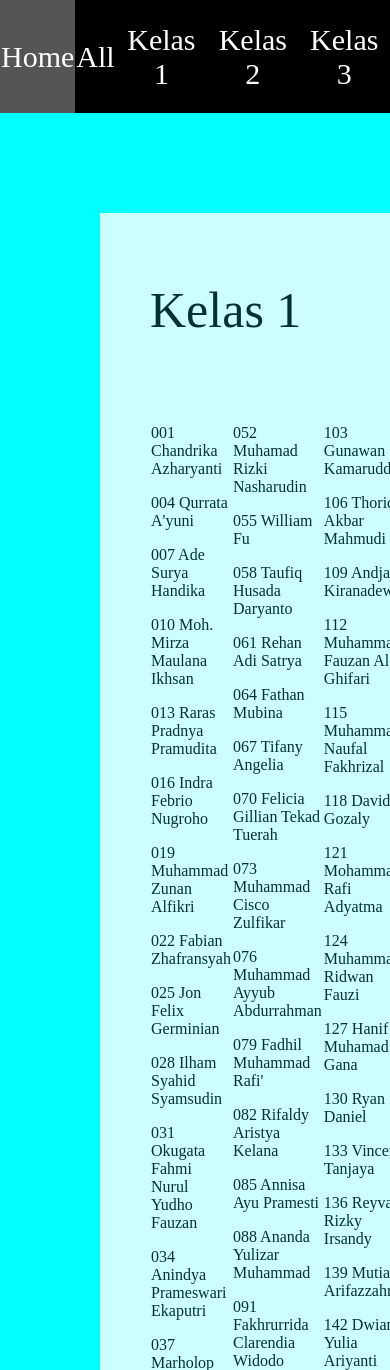
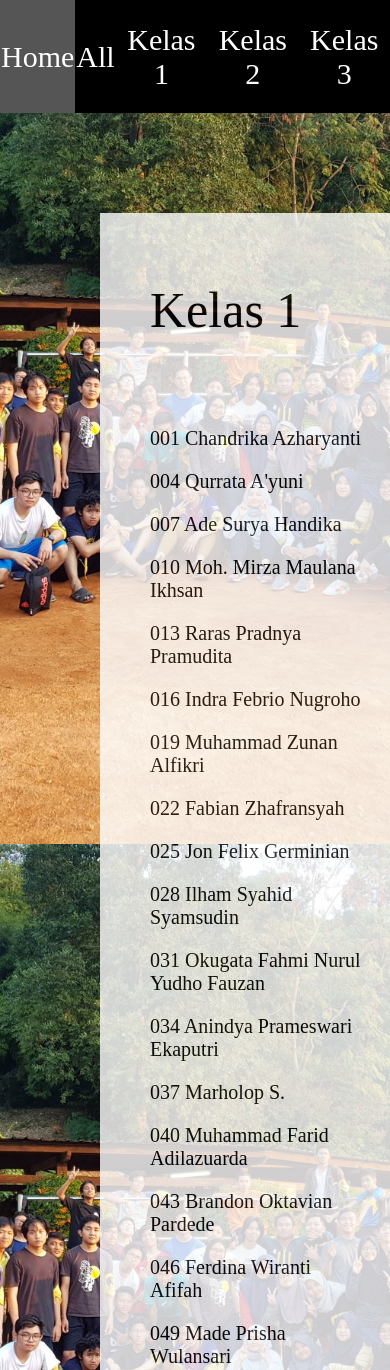
Before and after one commit to haverzard/if2018db, a Django app: page /k/1 in a window 390 px wide; the page is wider, and only the part inside the window is pictured. Shown: the top 1370 px of that part. Run offline with Django 3.2, Linux system fonts and the light colour scheme.

Commit message:
IF2018DB v.1.1.0 - Mobile Interface Added

```diff
--- a/if2018/settings.py
+++ b/if2018/settings.py
@@ -124,5 +124,3 @@ USE_TZ = True
 STATIC_URL = '/static/'
 #STATICFILES_DIRS = [ os.path.join(BASE_DIR, "static") ]
 STATIC_ROOT = os.path.join(BASE_DIR, 'static')
-
-#STATICFILES_STORAGE = 'whitenoise.storage.CompressedManifestStaticFilesStorage'
--- a/static/css/main.css
+++ b/static/css/main.css
@@ -1,6 +1,10 @@
 body {
 	background-color: #00FFFF;
 	margin: 0;
+	background-image: url(../imgs/pic.jpg);
+	background-repeat: no-repeat;
+	background-size: cover;
+	background-attachment: fixed;
 }
 
 table {
@@ -46,6 +50,10 @@ table {
 	margin: 50px;
 }
 
+.content2 {
+	margin: 50px;
+}
+
 .title {
 	font-size: 50px;
 }
--- a/templates/class.html
+++ b/templates/class.html
@@ -5,6 +5,7 @@
 		<br>
 		<p class="title">Kelas {{classnum}}</p>
 		<br>
+		<div class="text">
 			<table>
 				<td class="name_container">
 				{% for i in list1 %}
@@ -22,7 +23,33 @@
 				{% endfor %}
 				</td>
 			</table>
+		</div>
+		<br>
+	</div>
+	<div class="content2">
+		<br>
+		<p class="title">Kelas {{classnum}}</p>
+		<br>
+		<div class="text">
+		{% for i in list1 %}
+			<p class="name">{{i}}</p>
+		{% endfor %}
+		{% for i in list2 %}
+			<p class="name">{{i}}</p>
+		{% endfor %}
+		{% for i in list3 %}
+			<p class="name">{{i}}</p>
+		{% endfor %}
+		</div>
 		<br>
 	</div>
 </div>
+<script>
+	if (window.innerHeight > window.innerWidth) {
+		document.getElementsByClassName("content")[0].remove()
+		document.getElementById("container").style.width = "80%";
+	} else {
+		document.getElementsByClassName("content2")[0].remove()
+	}
+</script>
 {% endblock frame %}
```
Also changed, not shown: static/imgs/pic.jpg (added), 1 other file. Lines whose indentation alone changed are shown as unchanged.
